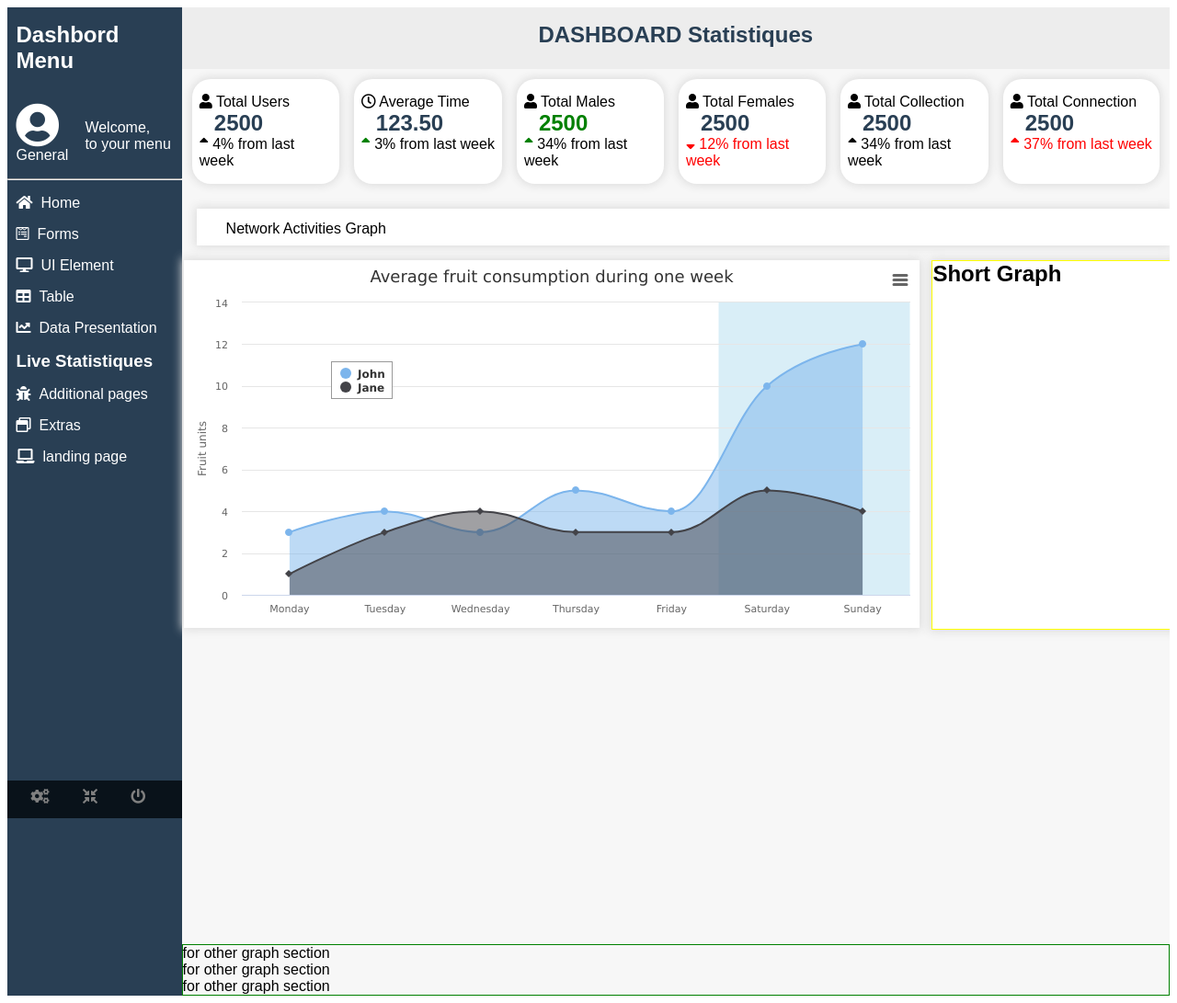
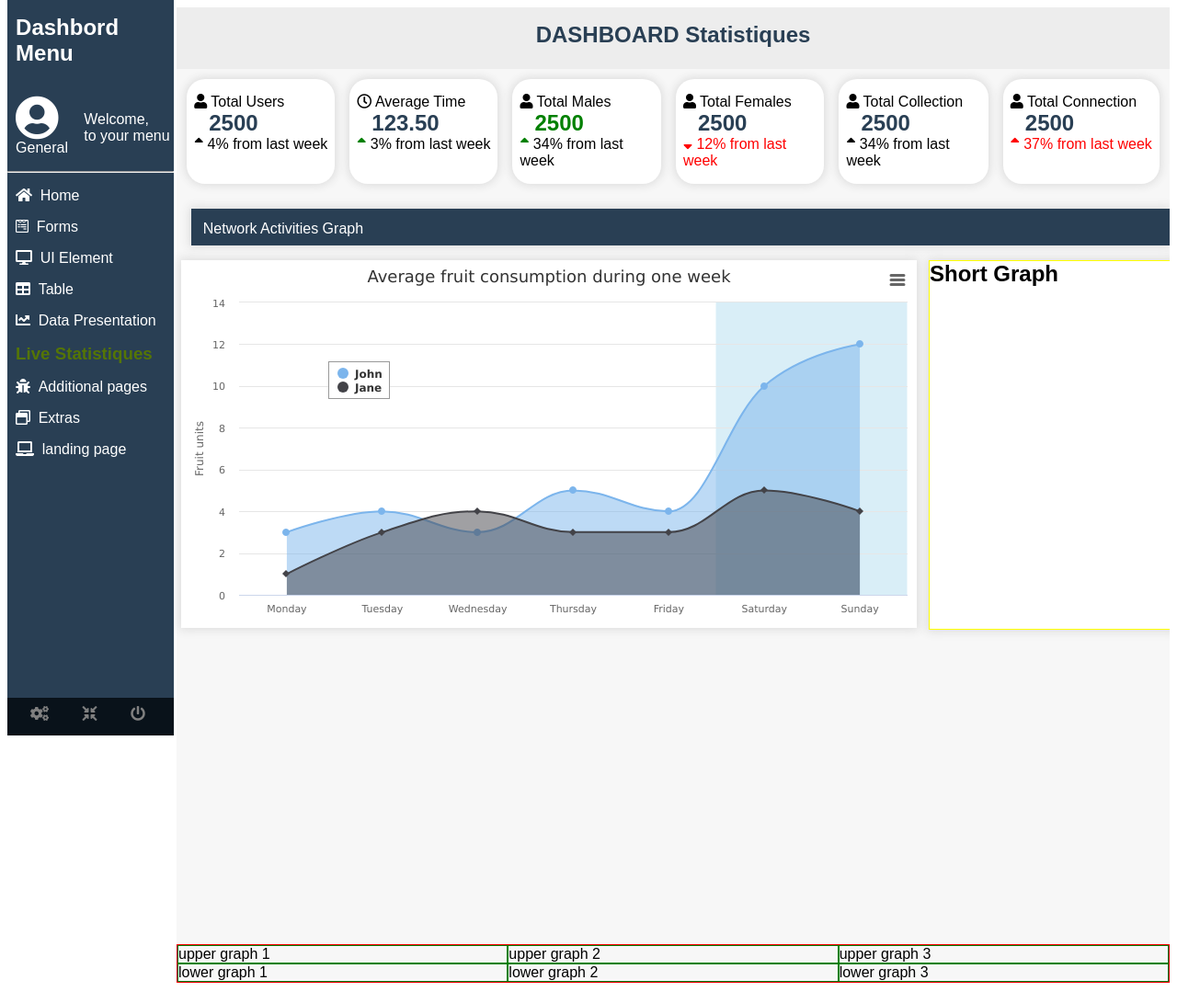
Before and after one commit to Shimele/Dashboard, a plain HTML site: page index.html in a window 1280 px wide. Shown: the whole page at 92% size. Drawn offline with nearby package versions, Linux system fonts and the light colour scheme.

Commit message:
skeleton graphs area

```diff
--- a/index.html
+++ b/index.html
@@ -182,28 +182,31 @@
             </div>
             <div class="statistique">
               <div class="long-graph">
-                <! --begining long graph area -->
+                <!--begining long graph area -->
                 <figure class="highcharts-figure">
                   <div id="container">graph</div>
                 </figure>
-                <! -- end long graph area-->
+                <!-- end long graph area-->
               </div>
               <div class="short-graph">
                 <h2>Short Graph</h2>
               </div>
             </div>
           </div>
-          <! --begining section for other graphs -->
+          <!--begining section for other graphs -->
           <div class="dashboard-graphs">
-            <p>for other graph section</p>
-            <p>for other graph section</p>
-            <p>for other graph section</p>
+            <div class="upper-graph upper-graph1">upper graph 1</div>
+            <div class="upper-graph upper-graph2">upper graph 2</div>
+            <div class="upper-graph upper-graph3">upper graph 3</div>
+            <div class="lower-graph lower-graph1">lower graph 1</div>
+            <div class="lower-graph lower-graph2">lower graph 2</div>
+            <div class="lower-graph lower-graph3">lower graph 3</div>
           </div>
-          <! -- end section other graphs -->
+          <!-- end section other graphs -->
         </div>
       </div>
     </div>
 
-    <script src="styles/scripts/longGraph.js"></script>
+    <script src="scripts/longGraph.js"></script>
   </body>
 </html>
--- a/styles/dashboard.scss
+++ b/styles/_dashboardLap.scss
@@ -6,6 +6,7 @@
 }
 div[class="dashboard-container"] {
   margin-top: 0;
+  margin-left: 11.5rem; //to compensate for fixed side bar
   padding: 0;
   background-color: #f7f7f7;
   font-family: "Raleway", sans-serif;
@@ -28,13 +29,11 @@ div[class="dashboard-container"] {
       grid-template-areas: "dashboard-figures";
     }
     div[class="dashboard-statistique"] {
-      grid-template-areas: "dashboard-statistique";
     }
     div[class="dashboard-graphs"] {
-      grid-template-areas: "dashboard-graphs";
-      border: 1px solid green;
     }
-    @import "figures.scss";
-    @import "statistiques.scss";
+    @import "statistiquesLap";
+    @import "graphsLap";
+    @import "figuresLap";
   }
 }
--- /dev/null
+++ b/styles/_graphsLap.scss
@@ -0,0 +1,34 @@
+div[class="dashboard-graphs"] {
+  grid-template-areas: "dashboard-graphs";
+  height: auto;
+  border: 1px solid red;
+  div {
+    border: 1px solid green;
+  }
+
+  div[class="upper-graph1"] {
+    grid-area: "upper-graph1";
+  }
+  div[class="upper-graph2"] {
+    grid-area: "upper-graph2";
+  }
+  div[class="upper-graph3"] {
+    grid-area: "upper-graph3";
+  }
+  div[class="lower-graph1"] {
+    grid-area: "lower-graph1";
+  }
+  div[class="lower-graph2"] {
+    grid-area: "lower-graph2";
+  }
+  div[class="lower-graph3"] {
+    grid-area: "lower-graph3";
+  }
+
+  display: grid;
+  grid-template-columns: repeat(3, 33.333%);
+  grid-template-rows: auto auto;
+  grid-template-areas:
+    "upper-graph1 upper-graph2 upper-graph3"
+    "lower-graph1 lower-graph2 lower-graph3";
+}
--- a/styles/tabletStyles.scss
+++ b/styles/_laptopStyles.scss
@@ -9,9 +9,9 @@
   .dashboard-container {
   }
   display: grid;
-  grid-template-columns: 15% 85%;
+  grid-template-columns: auto auto;
   grid-template-rows: auto;
   grid-template-areas: "side-bar-container dashboard-container";
-  @import "side-bar.scss";
-  @import "dashboard.scss";
+  @import "side-barLap";
+  @import "dashboardLap";
 }
--- a/styles/side-bar.scss
+++ b/styles/_side-barLap.scss
@@ -1,9 +1,13 @@
 @import url("https://fonts.googleapis.com/css2?family=Raleway:wght@100&display=swap");
 
 div[class="side-bar-container"] {
+  position: fixed;
+  top: 0;
+  height: 100vh;
   background-color: #293f54;
   color: white;
   font-family: "Raleway", sans-serif;
+
   div[class="top-menu"] {
     padding-left: 5%;
     margin-bottom: 1rem;
@@ -41,6 +45,7 @@ div[class="side-bar-container"] {
     padding-left: 5%;
     h3 {
       margin-top: 1rem;
+      color: rgb(84, 117, 6);
     }
     span {
       a {
@@ -58,9 +63,13 @@ div[class="side-bar-container"] {
   }
   div[class="side-bar-footer"] {
     height: 2rem;
+    width: 95%;
     background-color: #09121a;
     padding: 5% 0 0 5%;
-    margin-top: 343px;
+    //stick footer to the bottom
+    position: absolute;
+    bottom: 0px;
+
     a {
       text-decoration: none;
       color: gray;
--- a/styles/statistiques.scss
+++ b/styles/_statistiquesLap.scss
@@ -1,16 +1,19 @@
 div[class="dashboard-statistique"] {
+  grid-template-areas: "dashboard-statistique";
   background-color: #f7f7f7;
+
   div[class="network-activities"] {
-    background-color: #ffffff;
-    padding-top: 0.8rem;
+    background-color: #293f54;
+    color: white;
+    padding: 0.8rem;
     grid-area: "network-activities";
     box-shadow: 0 0px 10px 2px #ddd;
-    padding-left: 2rem;
     margin-left: 1rem;
   }
   div[class="statistique"] {
     grid-area: "statistique";
 
+    /* begining short graph section*/
     div[class="short-graph"] {
       grid-area: "short-graph";
       box-shadow: 0 0px 10px 2px #ddd;
@@ -23,7 +26,7 @@ div[class="dashboard-statistique"] {
     div[class="long-graph"] {
       grid-area: "long-graph";
       #container {
-        height: 400px;
+        height: auto;
         box-shadow: 0 0px 10px 2px #ddd;
       }
 
@@ -70,7 +73,7 @@ div[class="dashboard-statistique"] {
     grid-template-columns: 75% 25%;
     grid-template-rows: auto;
     grid-template-areas: "long-graph short-graph";
-    grid-column-gap: 10px;
+    grid-column-gap: 8px;
   }
 
   display: grid;
--- a/styles/statistiques.css
+++ /dev/null
@@ -1,14 +0,0 @@
-div[class=dashboard-statistique] {
-  background-color: red;
-  display: grid;
-  grid-template-columns: auto;
-  grid-template-rows: 5vh 95vh;
-  grid-template-areas: "network-activities" "statistique";
-}
-div[class=dashboard-statistique] div[class=network-activities] {
-  grid-area: "network-activities";
-  border: 1px solid black;
-}
-div[class=dashboard-statistique] div[statistique] {
-  grid-area: "statistique";
-}
--- a/styles/tabletStyles.css
+++ /dev/null
@@ -1,11 +0,0 @@
-.container {
-  display: grid;
-  grid-template-columns: 25% 75%;
-  grid-template-rows: auto;
-}
-.container .side-bar-container {
-  border: 1px solid red;
-}
-.container .dashboard-container {
-  border: 1px solid blue;
-}
```
Also changed, not shown: scripts/longGraph.js (renamed from styles/scripts/longGraph.js), styles/_figuresLap.scss (renamed from styles/figures.scss), styles/_tabletStyles.scss (added), styles/laptopStyles.scss (deleted), styles/main.css, styles/side-bar.css (deleted), 1 other file.
